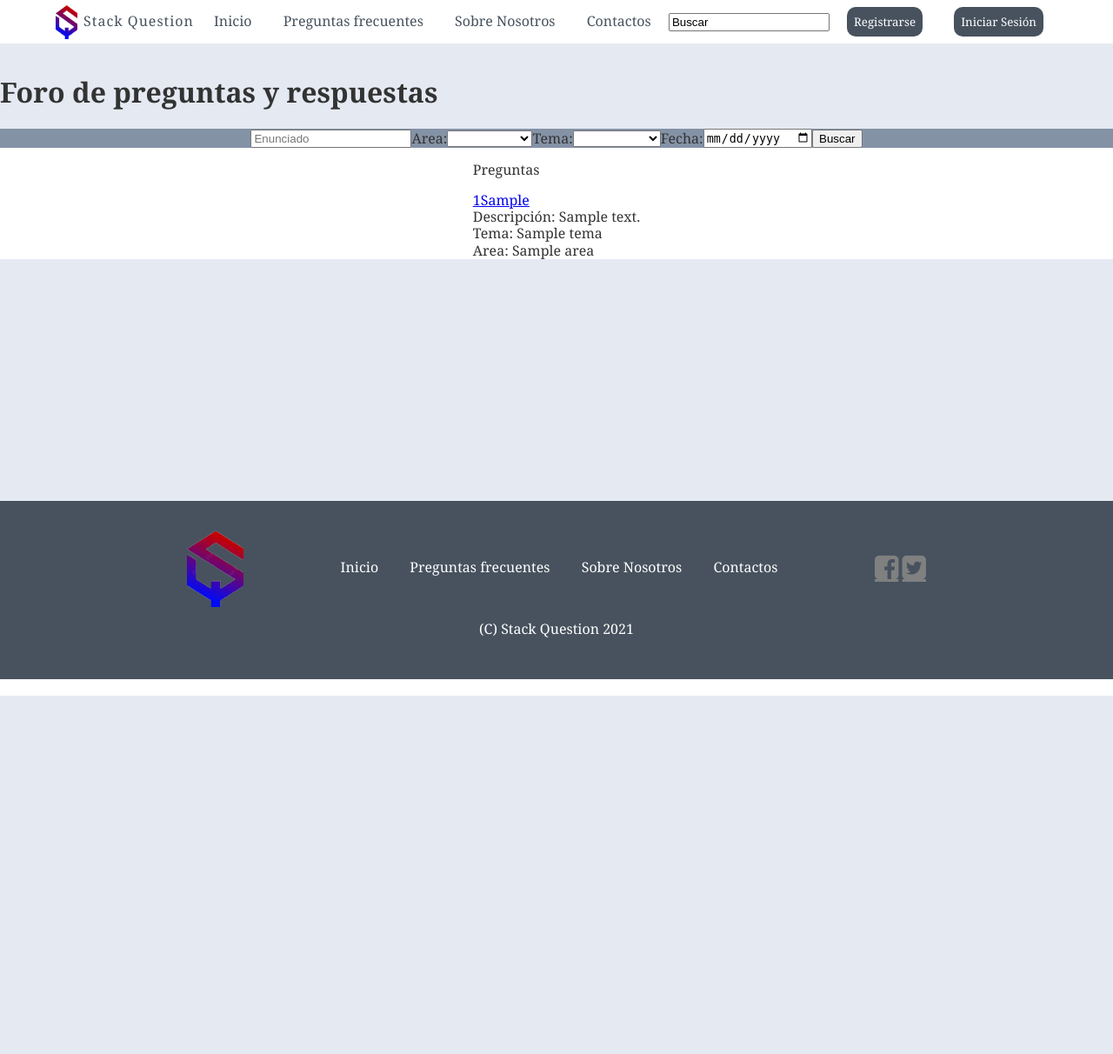
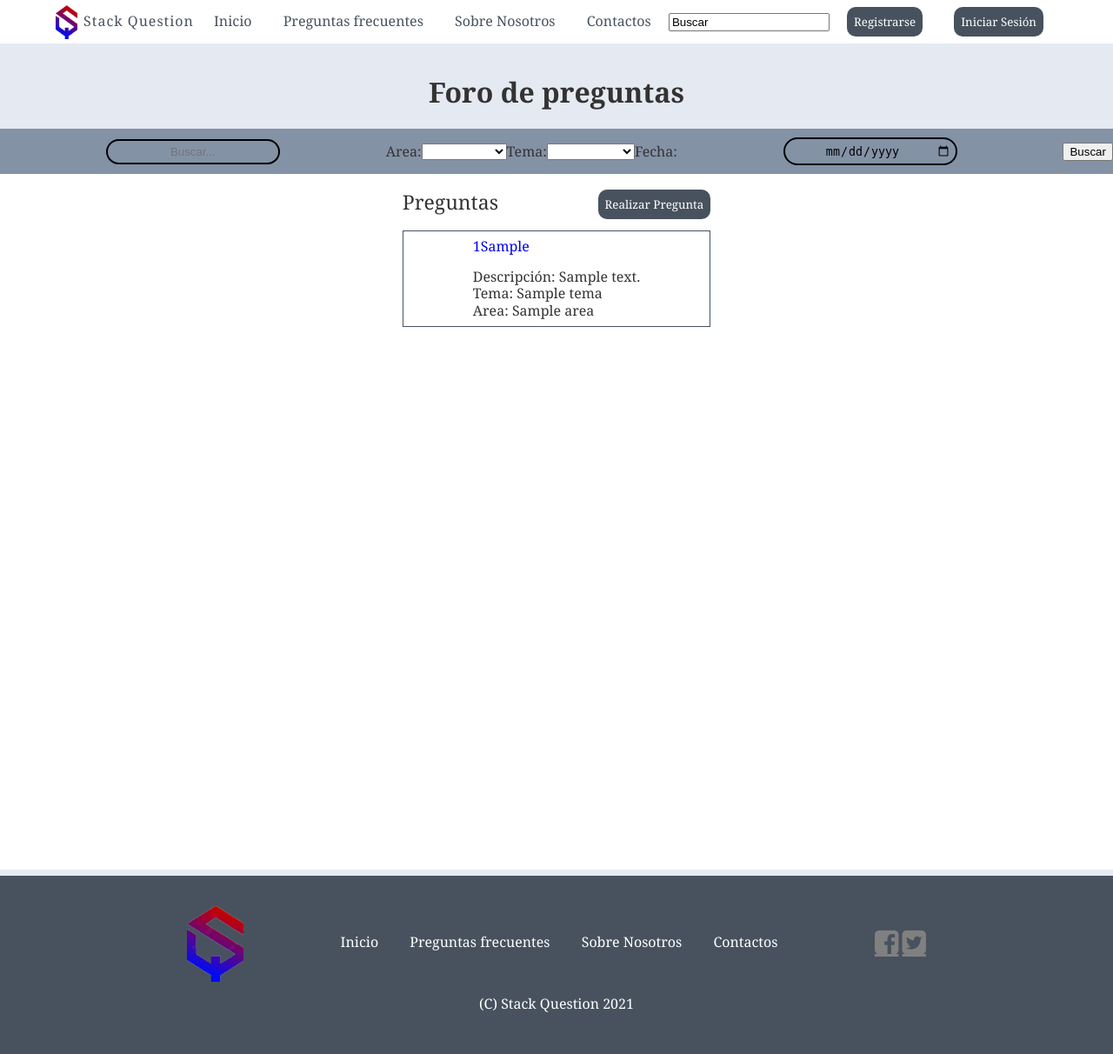
Before and after one commit to Frank-Unsa/FrontendPrueba, a Django app: page /foro/ in a window 1280 px wide. Shown: the whole page at 87% size. Before the commit the page ends 800 px from the top, so only its background shows below. Run offline with Django 3.2, Linux system fonts and the light colour scheme; tables that the repository leaves empty hold one stand-in row (values such as "Sample post").

Commit message:
foro preguntas html

```diff
--- a/static/css/estilos.css
+++ b/static/css/estilos.css
@@ -162,7 +162,30 @@ h1{
     color: white;
 
 }
+/********* Busqueda FORO **********/
+.foro-content input{
+    border: 0;
+    background: none;
+    display: block;
+    margin: 10px auto;
+    text-align: center;
+    border: black 2px solid;
+    padding: 5px 5px;
+    width: 200px;
+    color: black solid;
+    border-radius: 24px;
+}
+.foro-content input::placeholder{
+    color: black solid;
+}
+
 /********* Busqueda **********/
+.back-preg{
+    background-color: white;
+    width: 100%;
+    height: 100%;
+    margin-bottom: -25px;
+}
 .busqueda{
     background: #8492A6;
     display: flex;
@@ -174,6 +197,22 @@ h1{
     display: flex;
     justify-content: center;
     align-items: center;
+}
+.preguntas a{
+    text-decoration: none;
+}
+.content-pre{
+    border: #47525E 1.5px solid;
+}
+.content-pregun{
+    padding: 0.5rem 5rem;
+    border: #47525E 1.5px;
+    width: 100%;
+}
+.content-desc{
+    padding: 0.5rem 5rem;
+    border: #47525E 1px;
+    width: 100%;
 }
 /** Contacto**/
 .h1contac{
--- a/templates/busqueda.html
+++ b/templates/busqueda.html
@@ -1,6 +1,12 @@
 {% for pregunta in preguntas %}
-        <a href="/pregunta/?id={{pregunta.id}}">{{pregunta.id}}{{pregunta.enunciado}}</a><br>
-        <span>Descripción: </span><span>{{pregunta.descripcion}}</span><br>
-        <span>Tema: </span><span>{{pregunta.tema}}</span><br>
+<div class="content-pre">
+        <div class="content-pregun">
+                <a href="/pregunta/?id={{pregunta.id}}">{{pregunta.id}}{{pregunta.enunciado}}</a><br>
+        </div>
+        <div class="content-desc">
+                <span>Descripción: </span><span>{{pregunta.descripcion}}</span><br>
+                <span>Tema: </span><span>{{pregunta.tema}}</span><br>
         <span>Area: </span><span>{{pregunta.area}}</span><br>
+        </div>
+</div>
 {%endfor%}
--- a/templates/foro.html
+++ b/templates/foro.html
@@ -11,10 +11,10 @@
 
 <body>
     {% block content %}
-    <h1>Foro de preguntas y respuestas</h1>
+    <h1 style="text-align: center;">Foro de preguntas</h1>
     <div class="foro-content">
         <div class="busqueda">
-            <input id="enun" type="text" name="enun" placeholder="Enunciado">
+            <input id="enun" type="text" name="enun" placeholder="Buscar...">
             <label for="fname"> Area:</label>
 
             <select id="id_ar" name="id_ar">
@@ -37,16 +37,18 @@
 
         </div>
     </div>
-
-    {%block cuerpo%}
-    <div class="preguntas">
-        <div id="busqueda_ajax">
-            <p>Preguntas</p>
-            {%include "busqueda.html"%}
+    <div class="back-preg">
+        {%block cuerpo%}
+        <div class="preguntas">
+            <div id="busqueda_ajax">
+                <p style="font-size:23px">Preguntas</p>
+                <a href=" "><input style="float:right;margin-top:-47px" type="button" class="botones-index"
+                        value="Realizar Pregunta"></a>
+                {%include "busqueda.html"%}
+            </div>
         </div>
+        {%endblock%}
     </div>
-    {%endblock%}
-
     <script>
         let Buscar = document.getElementById("Buscar");
         Buscar.addEventListener("click", buscar);
--- a/templates/pregunta.html
+++ b/templates/pregunta.html
@@ -5,7 +5,7 @@
 <br>{{pregunta}} <br>
 <br>
 {{pregunta.descripcion}}
-
+<br>
 <div id="ajax">
     {%include "respuestas.html" %}
 </div>
```
